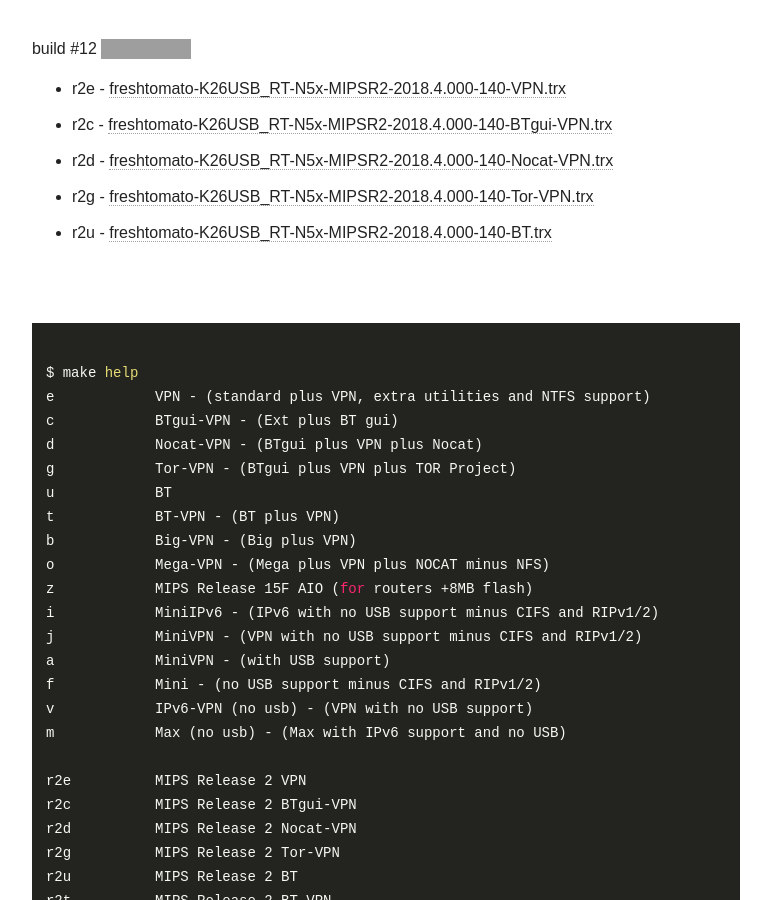
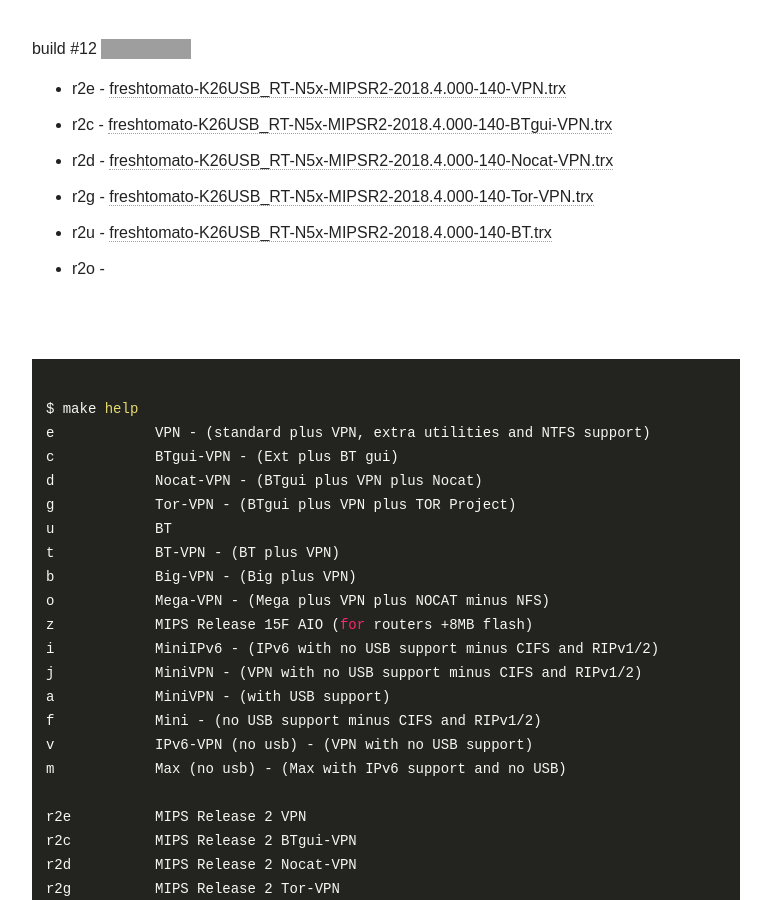
Before and after one commit to oglopss/freshtomato-mips-ci-jekyll, a Jekyll site: the page built from index.html, in a window 1280 px wide and 900 px high, scrolled down 559 px. Shown: the whole window, without its empty margins (254-1025 px from the left). Built offline with Jekyll 4.4.1, drawn with Linux system fonts in a browser that asks for light colours; nearby versions of some CDN libraries; grey boxes are pictures that could not be loaded.

Commit message:
Travis build 12 r2o pushed to gh-pages

```diff
--- a/_data/ss.yml
+++ b/_data/ss.yml
@@ -5,3 +5,4 @@
   - 0003 r2d freshtomato-K26USB_RT-N5x-MIPSR2-2018.4.000-140-Nocat-VPN.trx
   - 0002 r2c freshtomato-K26USB_RT-N5x-MIPSR2-2018.4.000-140-BTgui-VPN.trx
   - 0004 r2g freshtomato-K26USB_RT-N5x-MIPSR2-2018.4.000-140-Tor-VPN.trx
+  - 0008 r2o
```
